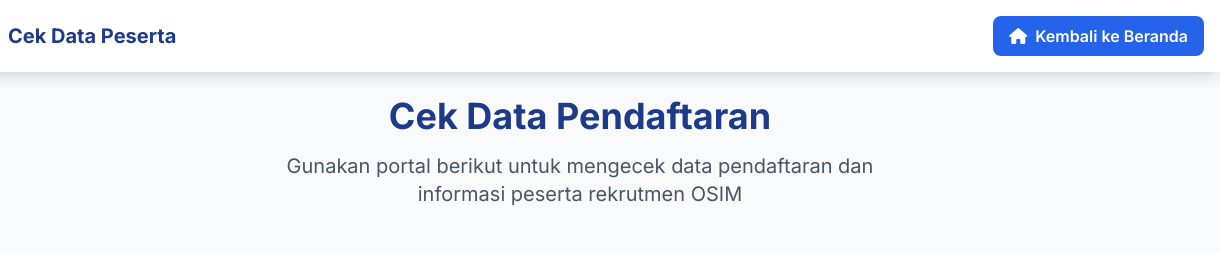
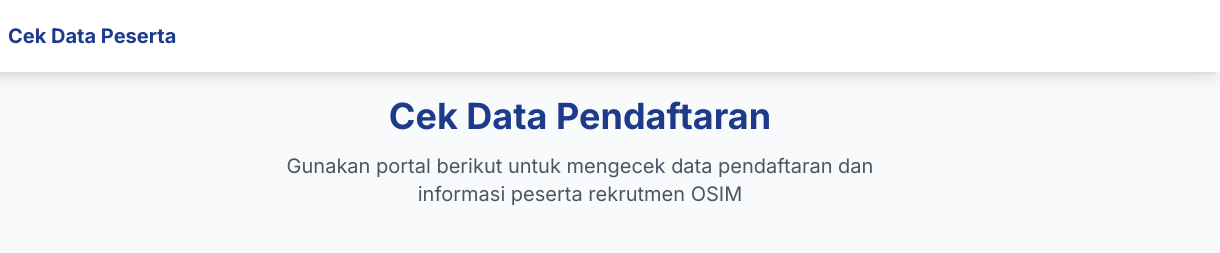
Before and after one commit to zrivzo/web-ossnega, a plain HTML site: page recruitment/checkdata.html in a window 1280 px wide. Shown: the top 253 px of the page, 60-1280 px from the left. Drawn offline with nearby package versions, Linux system fonts and the light colour scheme.

Commit message:
Update checkdata.html

```diff
--- a/recruitment/checkdata.html
+++ b/recruitment/checkdata.html
@@ -107,9 +107,6 @@
                     <img src="https://files.catbox.moe/ujqusw.png" alt="Logo OSIM" class="w-10 h-10">
                     <span class="text-xl font-bold text-blue-900">Cek Data Peserta</span>
                 </div>
-                <a href="index.html" class="bg-blue-600 hover:bg-blue-700 text-white font-semibold py-2 px-4 rounded-lg transition-all duration-300">
-                    <i class="fas fa-home mr-2"></i>Kembali ke Beranda
-                </a>
             </div>
         </div>
     </nav>
```
